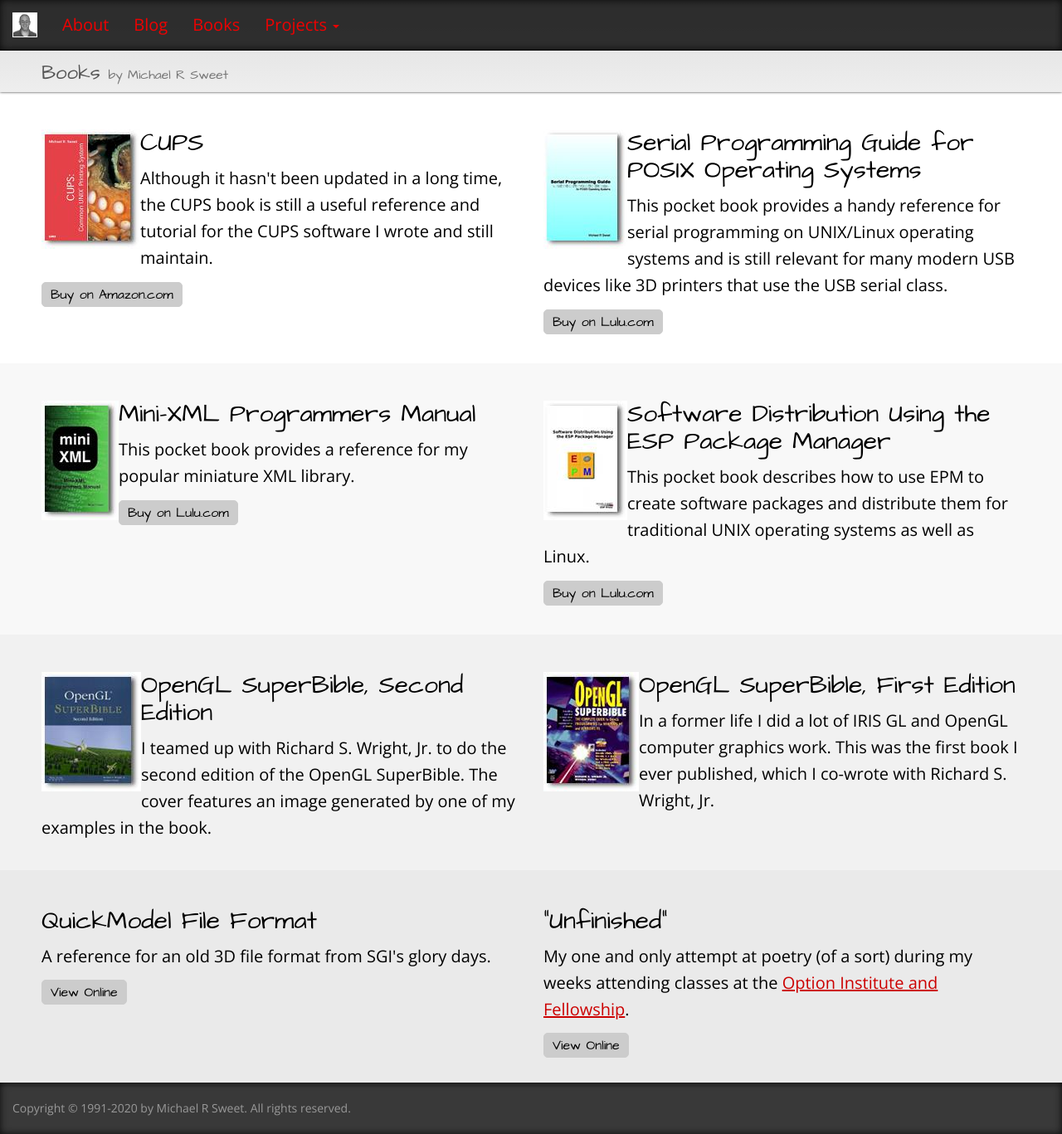
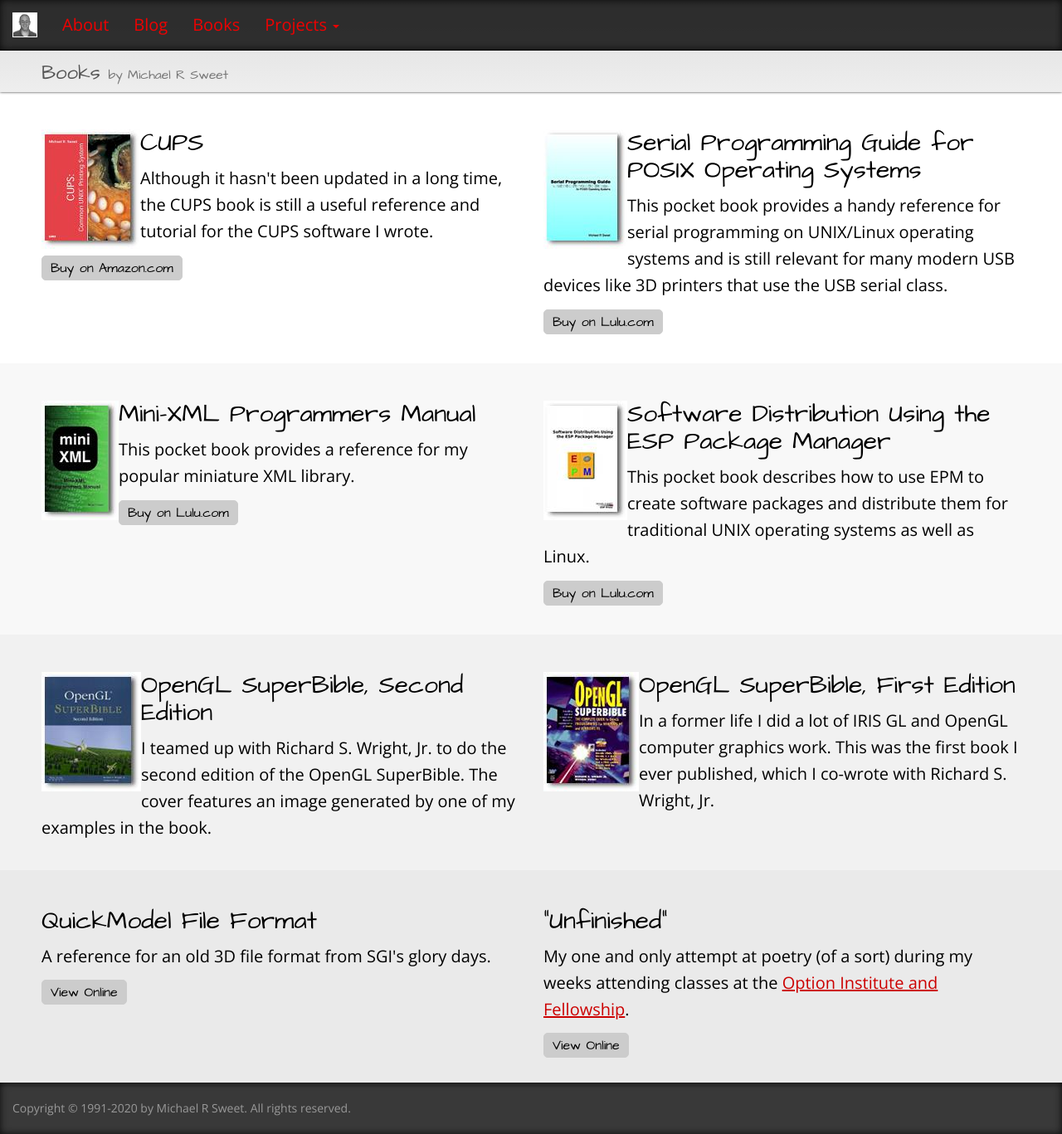
Before and after one commit to michaelrsweet/michaelrsweet.github.com, a Jekyll site: the page built from books.html, in a window 1280 px wide and 1367 px high. Shown: the whole window at 83% size. Built offline with Jekyll 4.4.1, drawn with Linux system fonts in a browser that asks for light colours.

Commit message:
Update CUPS book info.

```diff
--- a/books.html
+++ b/books.html
@@ -14,7 +14,7 @@
   <div class="row">
     <div class="col-sm-12 col-md-6">
       <h2><a name="CUPS"><img align="left" src="images/cups-book.jpg">CUPS</a></h2>
-      <p>Although it hasn't been updated in a long time, the CUPS book is still a useful reference and tutorial for the CUPS software I wrote and still maintain.</p>
+      <p>Although it hasn't been updated in a long time, the CUPS book is still a useful reference and tutorial for the CUPS software I wrote.</p>
       <p><a class="btn btn-normal btn-xs" href="https://www.amazon.com/CUPS-Common-Unix-Printing-System-ebook/dp/B001JNJDNW/ref=sr_1_1">Buy on Amazon.com</a></p>
     </div>
     <div class="col-sm-12 col-md-6">
```
